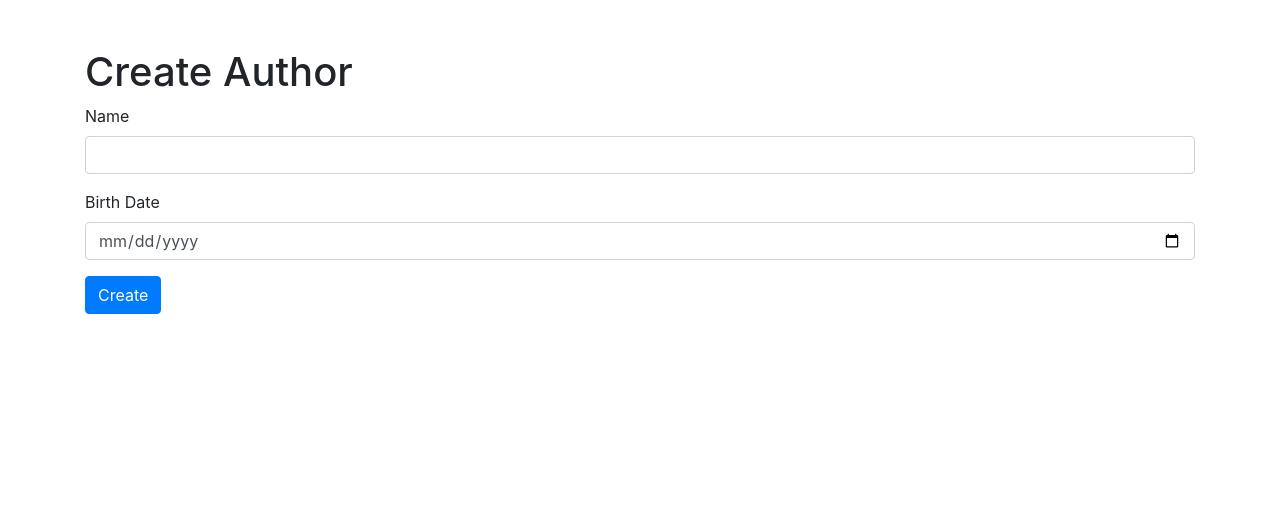
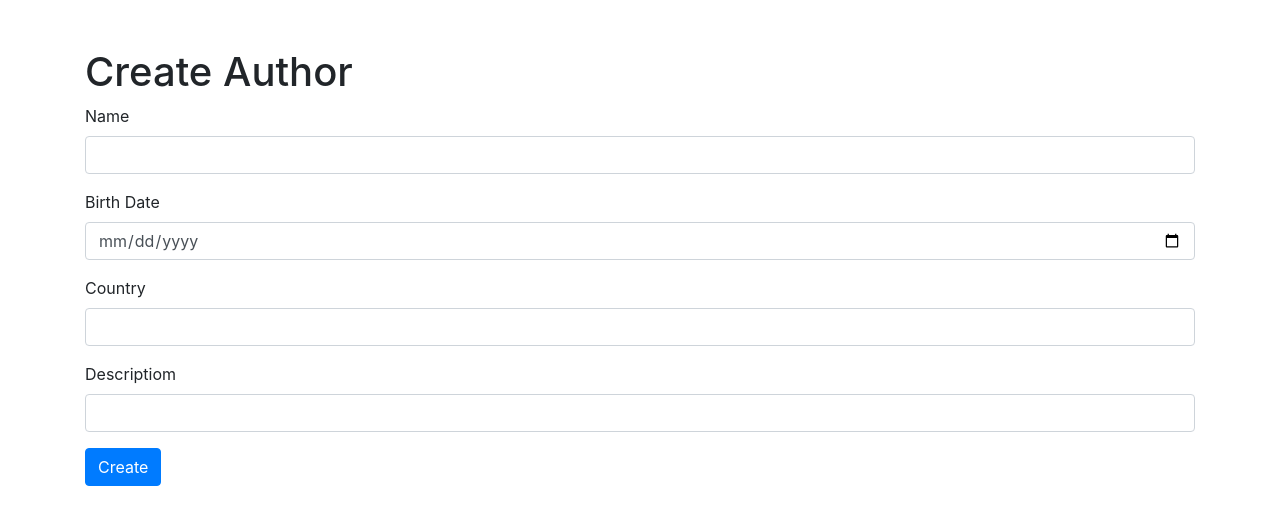
Before and after one commit to jihirmas/django-couchDB, a Django app: page /create-author/ in a window 1280 px wide. Shown: the top 525 px of the page. Run offline with Django 5.2, Linux system fonts and the light colour scheme; parts of the project's set-up code (start-up, migrations or seed data) failed here and were passed over; some libraries are stand-ins or nearby versions.

Commit message:
crud author con paramentros completos

```diff
--- a/djangocouch/djangocouchapp/templates/author/create.html
+++ b/djangocouch/djangocouchapp/templates/author/create.html
@@ -18,6 +18,14 @@
                 <label for="birth_date">Birth Date</label>
                 <input type="date" class="form-control" id="birth_date" name="birth_date" required>
             </div>
+            <div class="form-group">
+                <label for="country_of_origin">Country</label>
+                <input type="text" class="form-control" id="country_of_origin" name="country_of_origin" required>
+            </div>
+            <div class="form-group">
+                <label for="description">Descriptiom</label>
+                <input type="text" class="form-control" id="description" name="description" required>
+            </div>
             <button type="submit" class="btn btn-primary">Create</button>
         </form>
     </div>
--- a/djangocouch/djangocouchapp/views/author_views.py
+++ b/djangocouch/djangocouchapp/views/author_views.py
@@ -12,12 +12,16 @@ def create_author(request):
     if request.method == "POST":
         name = request.POST.get('name')
         birth_date = request.POST.get('birth_date')
+        country_of_origin = request.POST.get('country_of_origin')
+        description= request.POST.get('description')
 
         # Create and save a new author
         data = {
             "_id": str(uuid.uuid4()),
             "name": name,
-            "birth_date": birth_date
+            "birth_date": birth_date,
+            "country_of_origin": country_of_origin,
+            "description": description
         }
         my_database.create_document(data)
 
@@ -38,10 +42,14 @@ def edit_author(request, author_id):
     if request.method == "POST":
         name = request.POST.get('name')
         birth_date = request.POST.get('birth_date')
+        country_of_origin = request.POST.get('country_of_origin')
+        description = request.POST.get('description')
         print(f"Received name: {name}, birth_date: {birth_date}")
 
         author['name'] = name
         author['birth_date'] = birth_date
+        author['country_of_origin'] = country_of_origin
+        author['description'] = description
         my_database[author_id] = author
         author.save() #ojo que acá se guarda el documento no la bd para que funcione
         print(my_database[author_id])
```
Also changed, not shown: djangocouch/djangocouchapp/templates/author/edit.html (+31 -9 lines).
